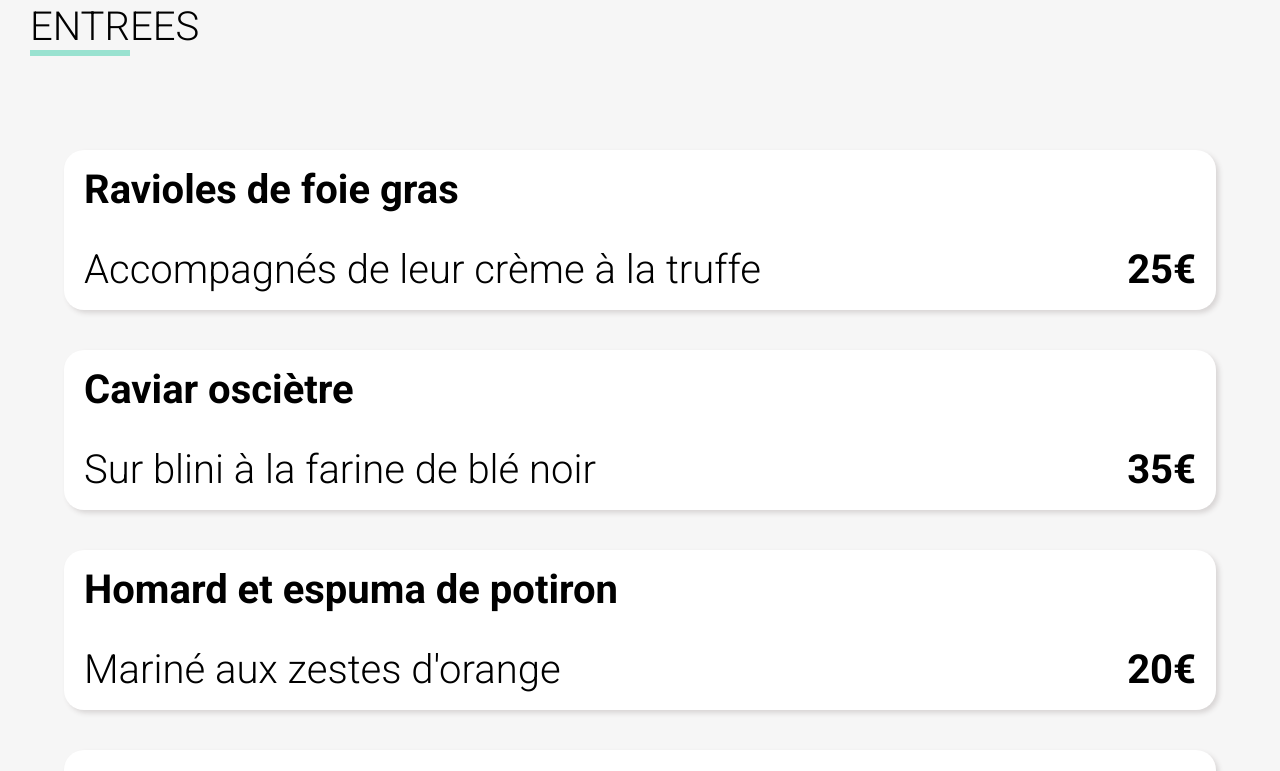
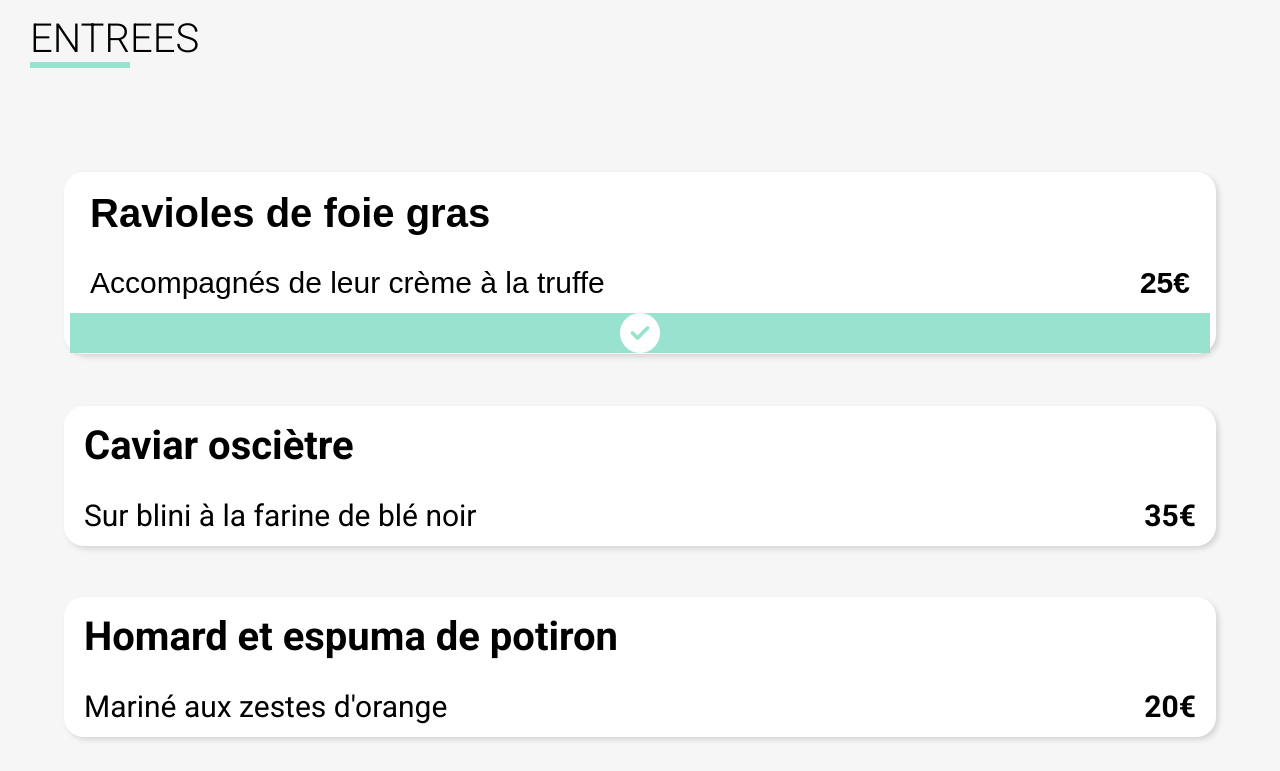
Before and after one commit to TrellixVulnTeam/EmelyneDELORME_3_01042021_SPGQ, a website: page menu-lanoteenchantee.html in a window 1280 px wide. Shown: the part 1003-1774 px from the top of the page. Drawn offline with Linux system fonts and the light colour scheme; a web font is replaced by a local one.

Commit message:
Test selection de plat

```diff
--- a/SASS/pages/menus.scss
+++ b/SASS/pages/menus.scss
@@ -24,24 +24,38 @@ img {
 
 .plat {
   border-radius: 20px;
+  border: none;
   width: 90%;
   box-shadow: 3px 3px 5px rgb(216, 213, 213);
   background-color: white;
   font-size: 40px;
   line-height: 0px;
+  :hover {
+    cursor: pointer;
+  }
+  &__selection {
+    background-color: $color-tertiary;
+    i {
+      color: white;
+    }
+  }
   &__nom {
     font-weight: 700;
     margin-left: 20px;
+    text-align: start;
   }
   &__comm {
     display: flex;
     flex-direction: row;
     justify-content: space-between;
-    margin: 0px 20px 0px 20px;
-    font-weight: 300;
+    margin: 0px 20px;
 
+    &__1 {
+      font-size: 30px;
+    }
     &__prix {
       font-weight: 700;
+      font-size: 30px;
       right: 60px;
     }
   }
--- a/menu-lanoteenchantee.html
+++ b/menu-lanoteenchantee.html
@@ -35,13 +35,16 @@
       <div class="menus">
         <h3>La note enchantée</h3>
         <h4>ENTREES</h4>
-        <div class="plat">
+        <button class="plat">
           <p class="plat__nom">Ravioles de foie gras</p>
           <div class="plat__comm">
             <p class="plat__comm__1">Accompagnés de leur crème à la truffe</p>
             <p class="plat__comm__prix">25€</p>
           </div>
-        </div>
+          <div class="plat__selection">
+            <i class="fas fa-check-circle"></i>
+          </div>
+        </button>
         <div class="plat">
           <p class="plat__nom">Caviar osciètre</p>
           <div class="plat__comm">
```
Also changed, not shown: style.css, 1 other file.
